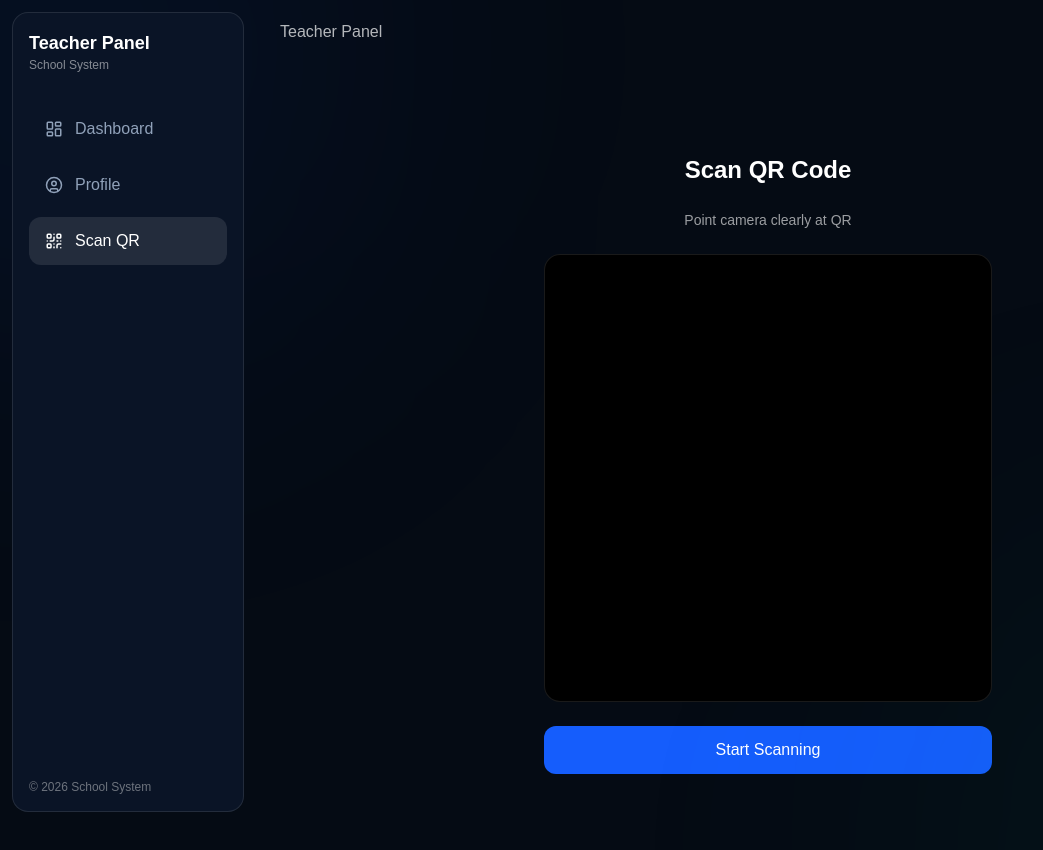
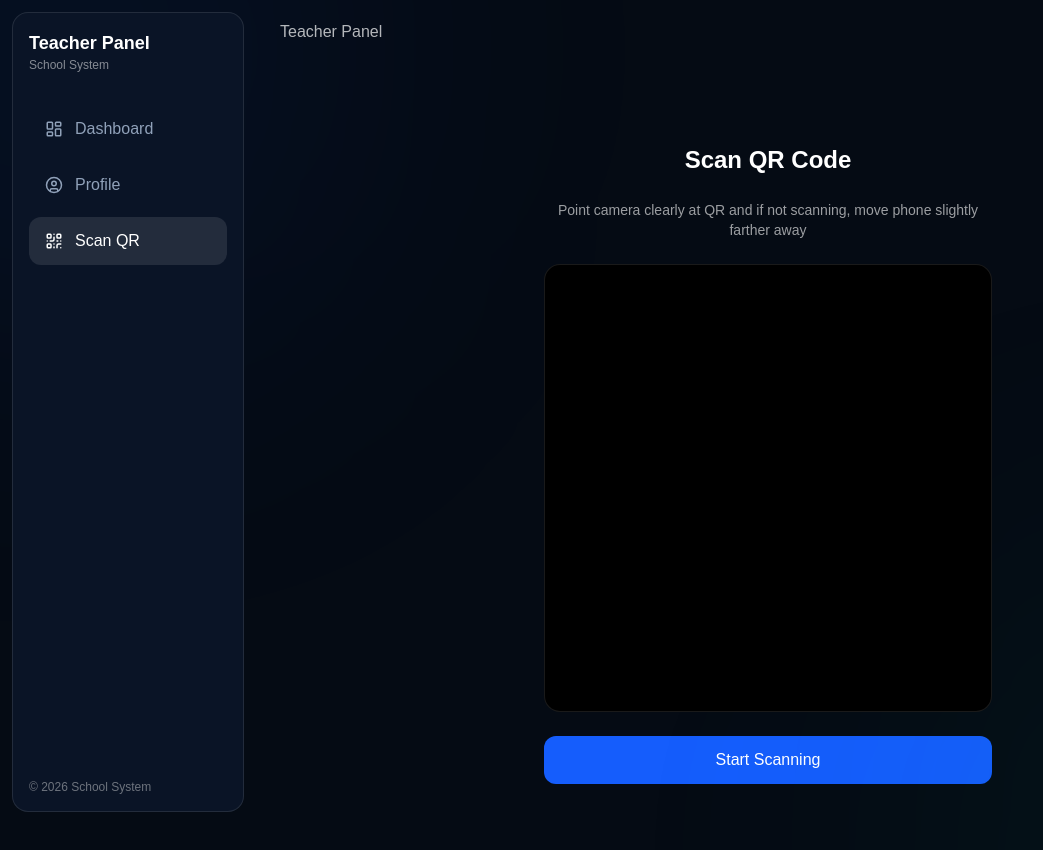
Before and after one commit to tausif1320/school-web, a Next.js app: page /teacher/scan in a window 1280 px wide. Shown: the top 850 px of the page, without its empty margins (0-1043 px from the left). Built offline with nearby package versions, Linux system fonts and the light colour scheme.

Commit message:
scanner working

```diff
--- a/src/app/teacher/scan/page.tsx
+++ b/src/app/teacher/scan/page.tsx
@@ -84,7 +84,7 @@ export default function QRScanPage() {
 
         <h1 className="text-2xl font-bold">Scan QR Code</h1>
         <p className="opacity-60 text-sm">
-          Point camera clearly at QR
+          Point camera clearly at QR and if not scanning, move phone slightly farther away
         </p>
 
         <div className="relative w-full aspect-square rounded-2xl overflow-hidden border border-white/10 bg-black">
```
